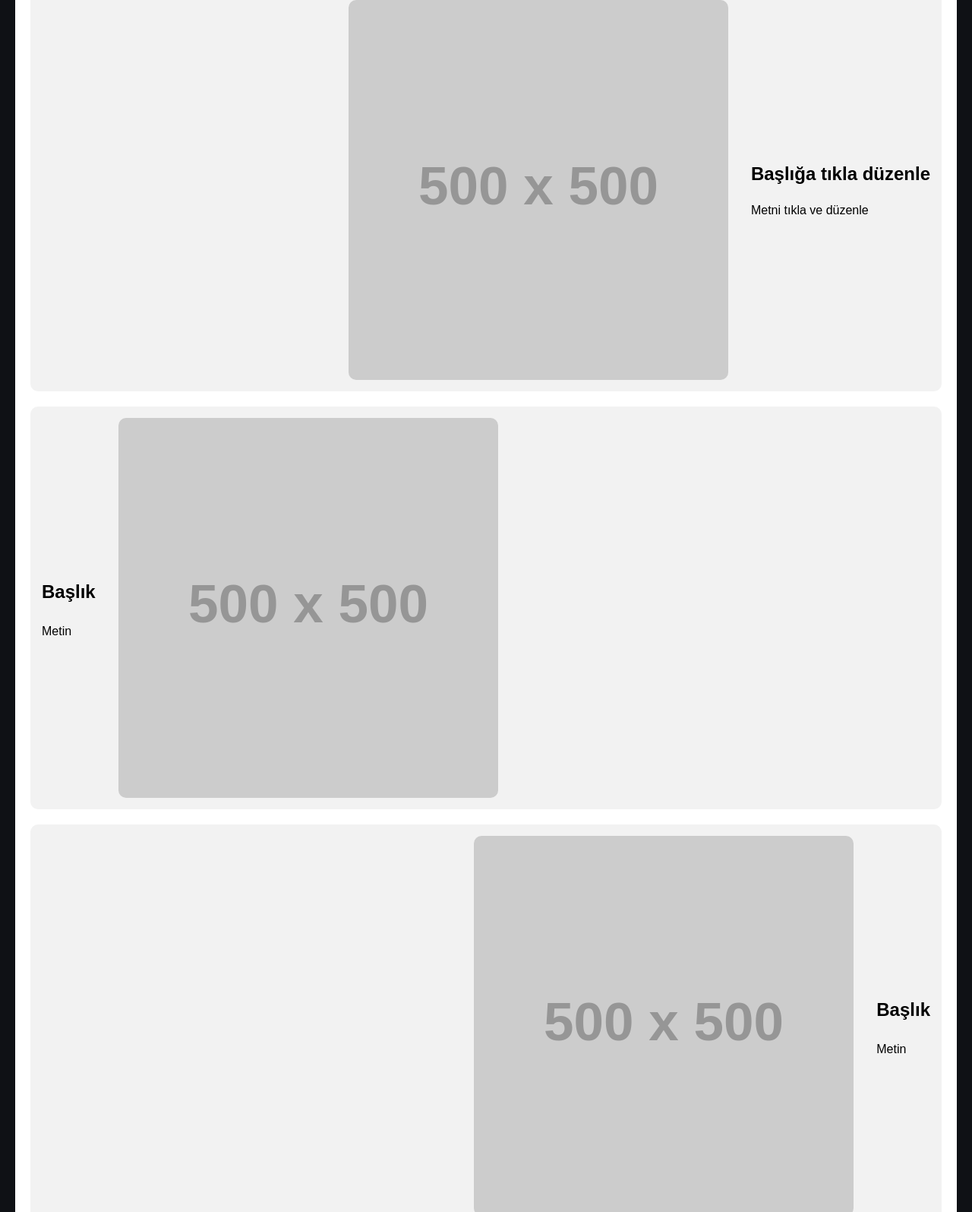
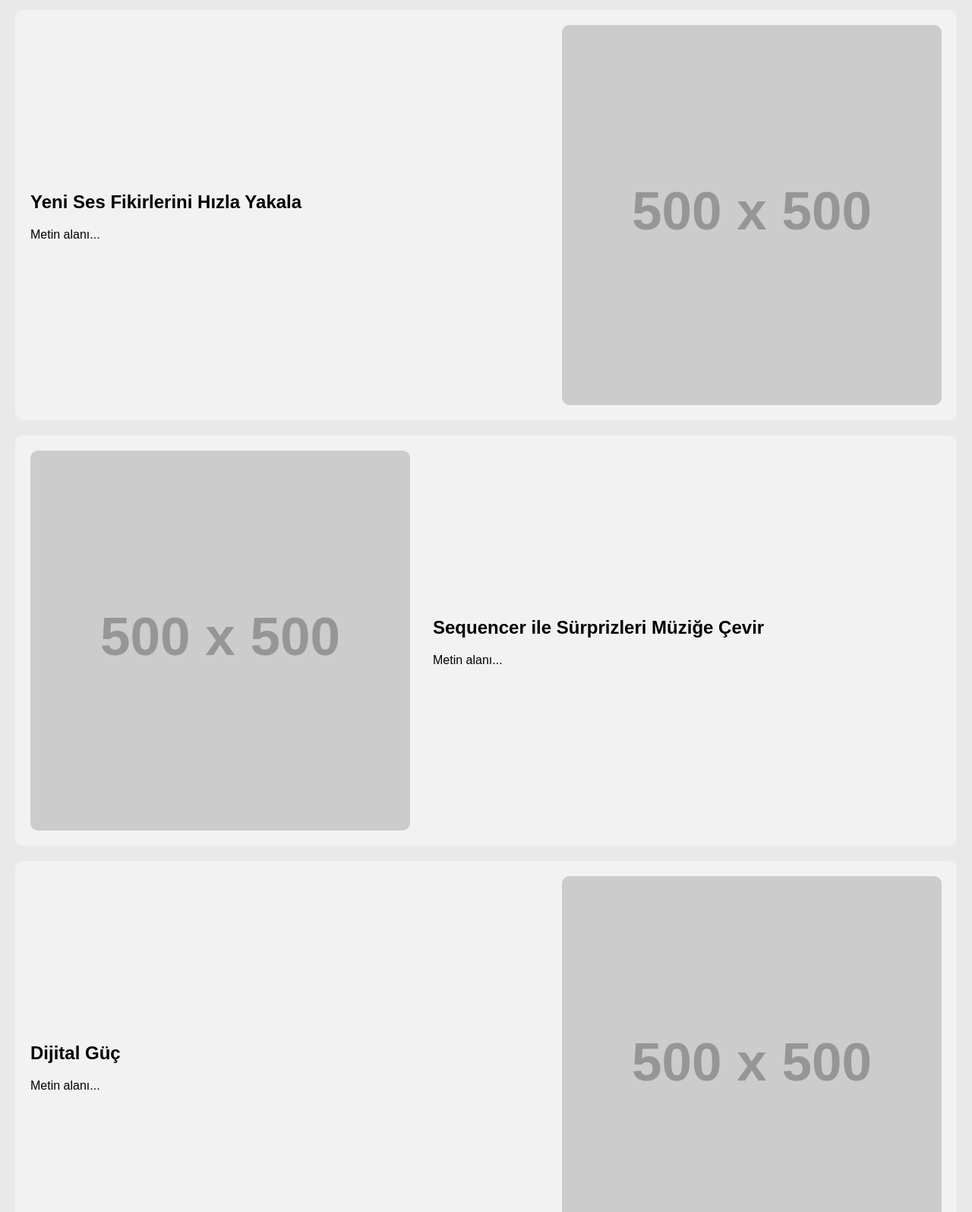
Before and after one commit to robot-workstation/icerik, a plain HTML site: page index.html in a window 1280 px wide. Shown: the part 155-1750 px from the top of the page at 76% size. Drawn offline with Linux system fonts and the light colour scheme; placeholder pictures from the web are drawn by us.

Commit message:
Update HTML structure and styles in index.html

```diff
--- a/index.html
+++ b/index.html
@@ -2,27 +2,28 @@
 <html lang="tr">
 <head>
 <meta charset="UTF-8">
-<title>Content Editor</title>
+<title>Editor</title>
 
 <style>
 body{
   margin:0;
-  background:#0f1115;
-  font-family:Inter,Arial;
+  background:#e9e9e9;
+  font-family:Arial;
 }
 
-/* ÜST BAR */
+/* TOP BAR */
 .topbar{
   position:fixed;
   top:0;
+  right:0;
   left:0;
-  right:0;
   height:60px;
-  background:#151922;
+  background:#ffffff;
   display:flex;
   justify-content:flex-end;
   align-items:center;
   padding:0 20px;
+  border-bottom:1px solid #ddd;
   z-index:10;
 }
 
@@ -31,62 +32,63 @@ button{
   color:#fff;
   border:none;
   padding:10px 16px;
-  border-radius:8px;
+  border-radius:6px;
   cursor:pointer;
 }
 
-/* PREVIEW */
-.preview{
+/* MAIN */
+.wrapper{
   margin-top:80px;
   padding:20px;
 }
 
-.editor-wrap{
-  background:#fff;
-  border-radius:16px;
-  padding:20px;
+/* LOGO */
+.logo{
+  text-align:center;
+  margin-bottom:20px;
 }
 
-/* === SENİN AÇIKLAMA CSS'İN === */
-.product-detail-section {
-  background-color: #FFFFFF;
-  line-height: 1.6;
-  font-family: Arial, sans-serif;
+/* BLOCK */
+.block{
+  background:#f2f2f2;
+  padding:20px;
+  border-radius:10px;
+  margin-bottom:20px;
+  display:flex;
+  align-items:center;
+  gap:30px;
 }
 
-.product-detail-section [class^="paragraph-"] {
-  display: flex;
-  align-items: center;
-  gap: 30px;
-  padding: 15px;
-  color: #000000;
-  margin: 20px 0;
-  background-color: #F2F2F2;
-  border-radius: 10px;
+.block.reverse{
+  flex-direction:row-reverse;
 }
 
-.product-detail-section h1,
-.product-detail-section h2 {
-  font-size: 24px;
+.block img{
+  width:500px;
+  height:500px;
+  object-fit:cover;
+  border-radius:10px;
+  background:#ddd;
+  cursor:pointer;
 }
 
-.product-detail-section p {
-  font-size: 16px;
+.block .text{
+  flex:1;
 }
 
-.product-detail-section img {
-  width: 500px;
-  max-width: 100%;
-  border-radius: 10px;
+/* VIDEO */
+.video{
+  background:#f2f2f2;
+  padding:20px;
+  border-radius:10px;
 }
 
-/* yönler */
-.paragraph-1{flex-direction:row-reverse}
-.paragraph-2{flex-direction:row}
-.paragraph-3{flex-direction:row-reverse}
-.paragraph-4{flex-direction:row}
+.video iframe{
+  width:100%;
+  height:400px;
+}
 
-/* editable focus */
+/* editable */
 [contenteditable]:focus{
   outline:2px solid #2f6df6;
 }
@@ -96,84 +98,62 @@ button{
 <body>
 
 <div class="topbar">
-  <button onclick="copyCode()">Kodu Kopyala</button>
+  <button onclick="copyHTML()">Kodu Kopyala</button>
 </div>
 
-<div class="preview">
-<div class="editor-wrap">
+<div class="wrapper" id="editor">
 
-<div id="editor" class="product-detail-section" contenteditable="true">
-
-<div class="paragraph-1">
-<div class="product-info">
-<h1>Başlığa tıkla düzenle</h1>
-<p>Metni tıkla ve düzenle</p>
-</div>
-<img src="https://placehold.co/500x500">
+<div class="logo">
+  <h2 contenteditable="true">ARTURIA</h2>
 </div>
 
-<div class="paragraph-2">
-<div class="product-info">
-<h2>Başlık</h2>
-<p>Metin</p>
-</div>
-<img src="https://placehold.co/500x500">
+<div class="block reverse">
+  <img src="https://placehold.co/500x500" onclick="changeImg(this)">
+  <div class="text">
+    <h2 contenteditable="true">Yeni Ses Fikirlerini Hızla Yakala</h2>
+    <p contenteditable="true">Metin alanı...</p>
+  </div>
 </div>
 
-<div class="paragraph-3">
-<div class="product-info">
-<h2>Başlık</h2>
-<p>Metin</p>
-</div>
-<img src="https://placehold.co/500x500">
+<div class="block">
+  <img src="https://placehold.co/500x500" onclick="changeImg(this)">
+  <div class="text">
+    <h2 contenteditable="true">Sequencer ile Sürprizleri Müziğe Çevir</h2>
+    <p contenteditable="true">Metin alanı...</p>
+  </div>
 </div>
 
-<div class="paragraph-4">
-<div class="product-info">
-<h2>Başlık</h2>
-<p>Metin</p>
+<div class="block reverse">
+  <img src="https://placehold.co/500x500" onclick="changeImg(this)">
+  <div class="text">
+    <h2 contenteditable="true">Dijital Güç</h2>
+    <p contenteditable="true">Metin alanı...</p>
+  </div>
 </div>
-<img src="https://placehold.co/500x500">
+
+<div class="block">
+  <img src="https://placehold.co/500x500" onclick="changeImg(this)">
+  <div class="text">
+    <h2 contenteditable="true">Bağlantılar</h2>
+    <p contenteditable="true">Metin alanı...</p>
+  </div>
+</div>
+
+<div class="video">
+  <h2 contenteditable="true">Ürün Tanıtımı</h2>
+  <iframe src="https://www.youtube.com/embed/gplOOccxkwE"></iframe>
 </div>
 
 </div>
 
-</div>
-</div>
+<script>
+function changeImg(el){
+  let url = prompt("Resim URL gir:");
+  if(url) el.src = url;
+}
 
-<script>
-function copyCode(){
-  const html = `
-<style>
-.product-detail-section {
-  background-color: #FFFFFF;
-  line-height: 1.6;
-  font-family: Arial, sans-serif;
-}
-.product-detail-section [class^="paragraph-"] {
-  display: flex;
-  gap: 30px;
-  padding: 15px;
-  margin: 20px 0;
-  background-color: #F2F2F2;
-  border-radius: 10px;
-}
-.product-detail-section img {
-  width: 500px;
-  max-width: 100%;
-  border-radius: 10px;
-}
-.paragraph-1{flex-direction:row-reverse}
-.paragraph-2{flex-direction:row}
-.paragraph-3{flex-direction:row-reverse}
-.paragraph-4{flex-direction:row}
-</style>
-
-<div class="product-detail-section">
-${document.getElementById("editor").innerHTML}
-</div>
-`;
-
+function copyHTML(){
+  let html = document.getElementById("editor").innerHTML;
   navigator.clipboard.writeText(html);
   alert("Kopyalandı");
 }
```
